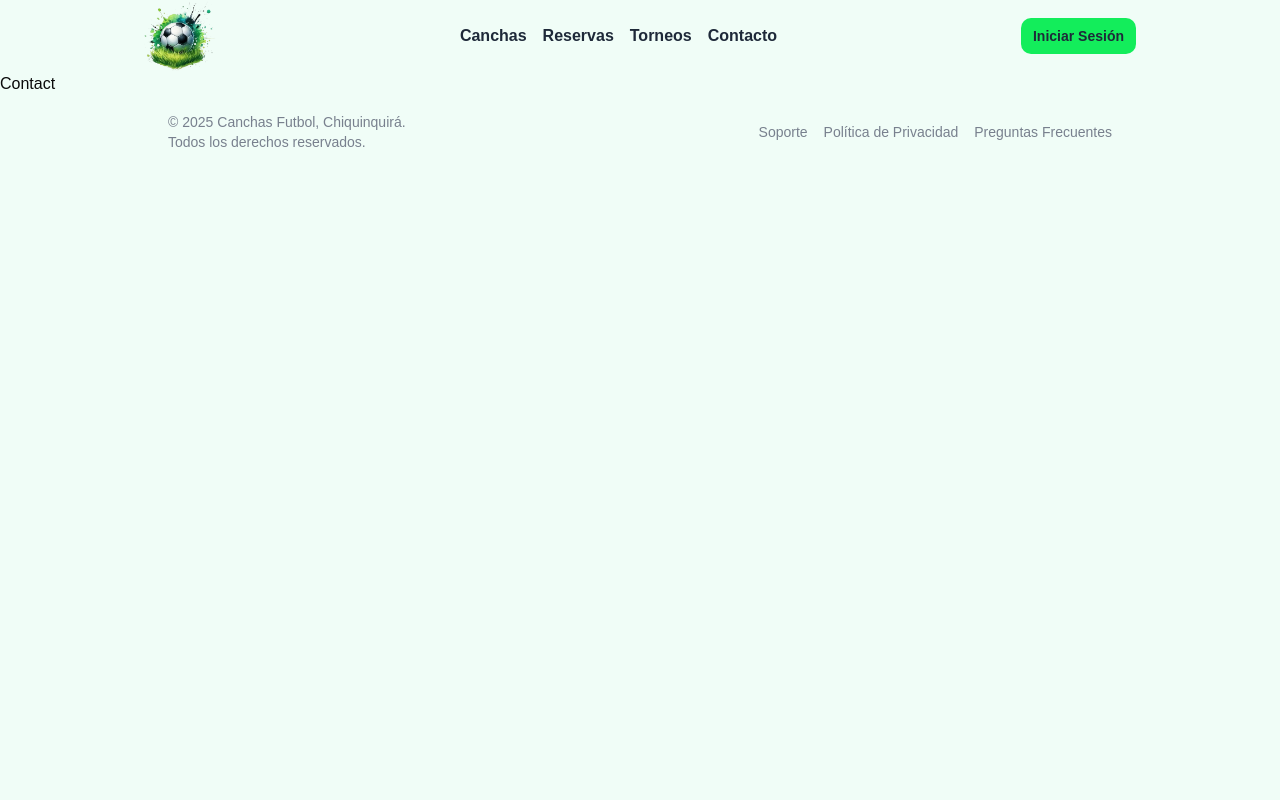
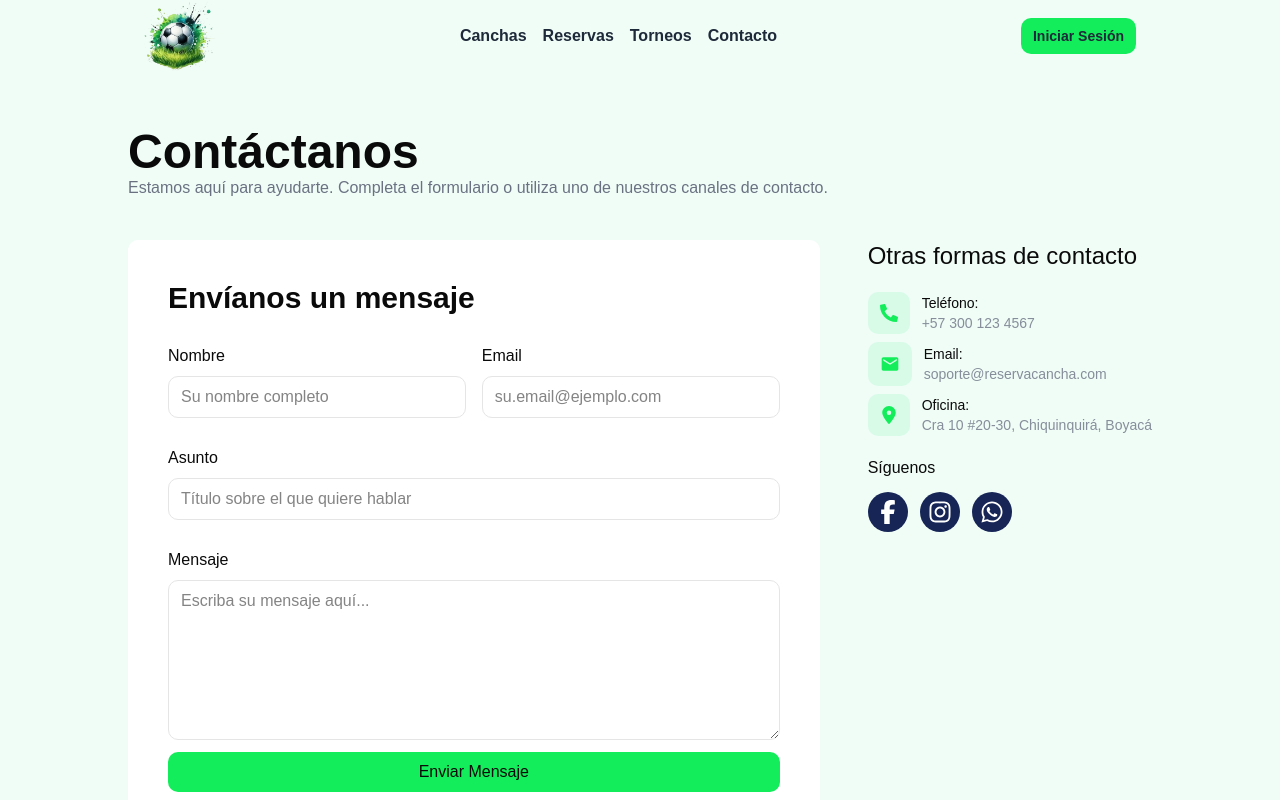
Before and after one commit to NesniDev/Field-Football, a React (Vite) app: page /contact in a window 1280 px wide. Shown: the top 800 px of the page. Built offline with nearby package versions, Linux system fonts and the light colour scheme.

Commit message:
add page contact

```diff
--- a/src/pages/Contact.tsx
+++ b/src/pages/Contact.tsx
@@ -1,7 +1,79 @@
+import { FaPhoneAlt } from "react-icons/fa";
+import { MdEmail  } from "react-icons/md";
+import { FaLocationDot } from "react-icons/fa6";
+import { FaFacebookF  } from "react-icons/fa6";
+import { FaInstagram } from "react-icons/fa6";
+import { FaWhatsapp } from "react-icons/fa6";
+
+
+
 export const Contact = () => {
+
     return (
-        <div>
-            <h1>Contact</h1>
-        </div>
+        <section className="flex flex-col max-w-5xl mx-auto my-14 flex-1">
+            <h1 className="text-5xl font-bold ">Contáctanos</h1>
+            <p className="text-gray-500 mb-10">Estamos aquí para ayudarte. Completa el formulario o utiliza uno de nuestros canales de contacto.</p>
+            <section className="flex justify-between gap-12">
+                <form action="" className="bg-white p-10 flex-1 rounded-lg">
+                    <h2 className="text-3xl font-bold">Envíanos un mensaje</h2>
+                    <div className="flex justify-between gap-4 items-center mt-7 mb-7 w-full">
+                        <label htmlFor="nombre" className="flex flex-col gap-2 justify-between w-full">
+                            Nombre
+                            <input type="text" id="nombre" name="nombre" className="px-3 py-2 border rounded-lg" placeholder="Su nombre completo"/>
+                        </label>
+                        <label htmlFor="email" className="flex flex-col gap-2 justify-between w-full">
+                            Email
+                            <input type="email" id="email" name="correo" className="px-3 py-2 border rounded-lg" placeholder="su.email@ejemplo.com"/>
+                        </label>
+                    </div>
+                    <label htmlFor="asunto" className="flex flex-col gap-2 justify-between mb-7">
+                        Asunto
+                        <input type="email" id="asunto" name="asunto" className="px-3 py-2 border rounded-lg" placeholder="Título sobre el que quiere hablar"/>
+                    </label>
+                    <label htmlFor="mensaje" className="flex flex-col gap-2 justify-between mb-3">
+                        Mensaje
+                        <textarea name="mensaje" id="mensaje" className="px-3 py-2 border rounded-lg h-40" placeholder="Escriba su mensaje aquí..." ></textarea>
+                    </label>
+                    <button className="bg-btn-dark px-3 py-2 rounded-lg w-full">Enviar Mensaje</button>
+                </form>
+                <aside className="">
+                    <h2 className="text-2xl">Otras formas de contacto</h2>
+                    <section className="text-sm flex flex-col justify-between items-start gap-2 my-5">
+                        <div className="flex justify-start items-center gap-3">
+                            <span className="bg-green-300/20 p-3 rounded-lg text-btn-dark text-lg">
+                                <FaPhoneAlt/>
+                            </span>
+                            <address className="not-italic flex flex-col justify-between items-start">Teléfono: <a href="/" className="text-gray-500/80">+57 300 123 4567</a></address>
+                        </div>
+                        <div className="flex justify-start items-center gap-3">
+                            <span className="bg-green-300/20 p-3 rounded-lg text-btn-dark text-xl">
+                                <MdEmail />
+                            </span>
+                            <address className="not-italic flex flex-col justify-between items-start">Email: <a href="/" className="text-gray-500/80">soporte@reservacancha.com</a></address>
+                        </div>
+                        <div className="flex justify-start items-center gap-3">
+                            <span className="bg-green-300/20 p-3 rounded-lg text-btn-dark text-lg">
+                                <FaLocationDot/>
+                            </span>
+                            <address className="not-italic flex flex-col justify-between items-start">Oficina: <a href="/" className="text-gray-500/80">Cra 10 #20-30, Chiquinquirá, Boyacá</a></address>
+                        </div>
+                    </section>
+                    <div>
+                        <h2>Síguenos</h2>
+                        <nav className="flex gap-3 items-center justify-start mt-3">
+                            <a href="/" className="text-2xl bg-blue-950 text-white rounded-full p-2 hover:bg-blue-950/80 transition delay-75 ease-in-out">
+                                <FaFacebookF />
+                            </a>
+                            <a href="/" className="text-2xl bg-blue-950 text-white rounded-full p-2 hover:bg-blue-950/80 transition delay-75 ease-in-out">
+                                <FaInstagram  />
+                            </a>
+                            <a href="/" className="text-2xl bg-blue-950 text-white rounded-full p-2 hover:bg-blue-950/80 transition delay-75 ease-in-out">
+                                <FaWhatsapp  />
+                            </a>
+                        </nav>
+                    </div>
+                </aside>
+            </section>
+        </section>
     )
 }
```
